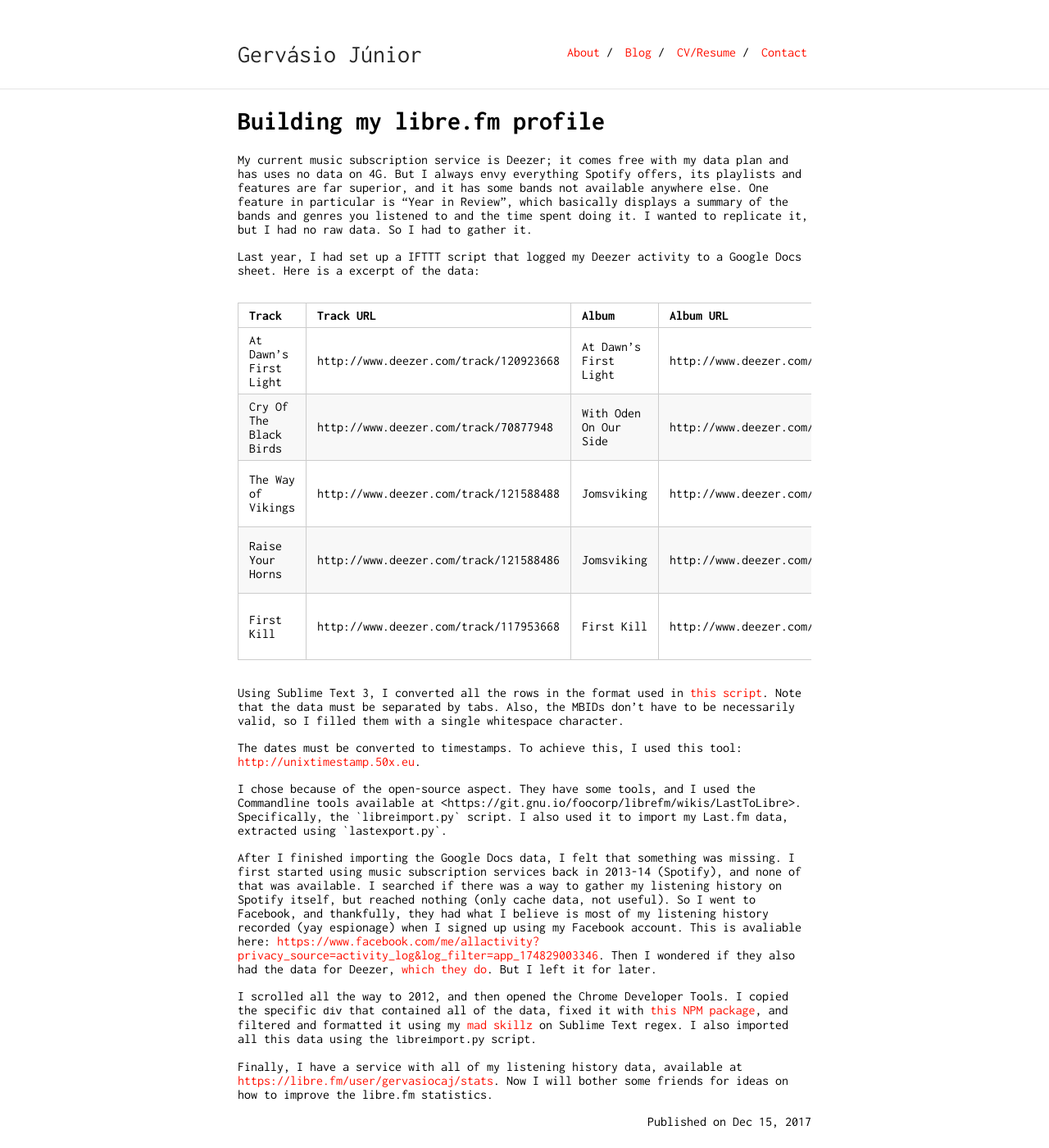
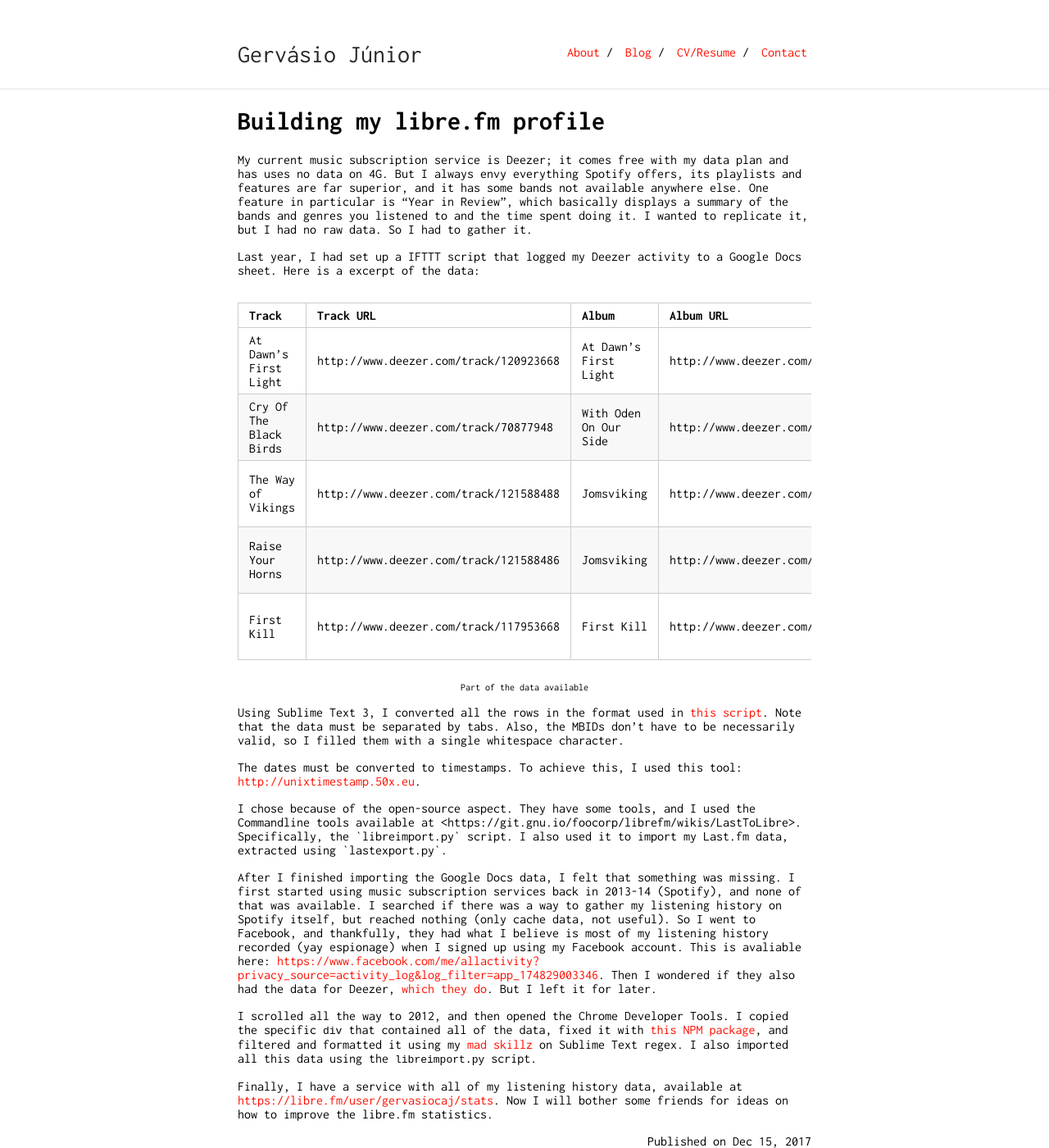
Before and after one commit to gervasiocaj/gervasiocaj.github.io, a Jekyll site: the page built from _posts/2017-12-15-building-my-libre-fm-profile.md, in a window 1280 px wide. Shown: the whole page at 82% size. Built offline with Jekyll 4.4.1, drawn with Linux system fonts in a browser that asks for light colours; before the commit the page ends 1376 px from its top, so only the background shows below that.

Commit message:
Adds captions and css

```diff
--- a/_posts/2017-12-15-building-my-libre-fm-profile.md
+++ b/_posts/2017-12-15-building-my-libre-fm-profile.md
@@ -25,6 +25,9 @@ Here is a excerpt of the data:
 
 </div>
 
+Part of the data available
+{: .caption}
+
 Using Sublime Text 3, I converted all the rows in the format used in [this script](https://gitorious.org/fmthings/lasttolibre/?p=fmthings:lasttolibre.git;a=blob;f=libreimport.py;h=5b67a8b9fc1dc9b7cb7c772fbf00adec03361435;hb=HEAD#l49).
 Note that the data must be separated by tabs. Also, the MBIDs don't have to be necessarily valid, so I filled them with a single whitespace character.
 
--- a/css/main.scss
+++ b/css/main.scss
@@ -1,3 +1,8 @@
 ---
 ---
 @import "style";
+
+.caption {
+	text-align: center;
+	font-size: 75%;
+}
```
